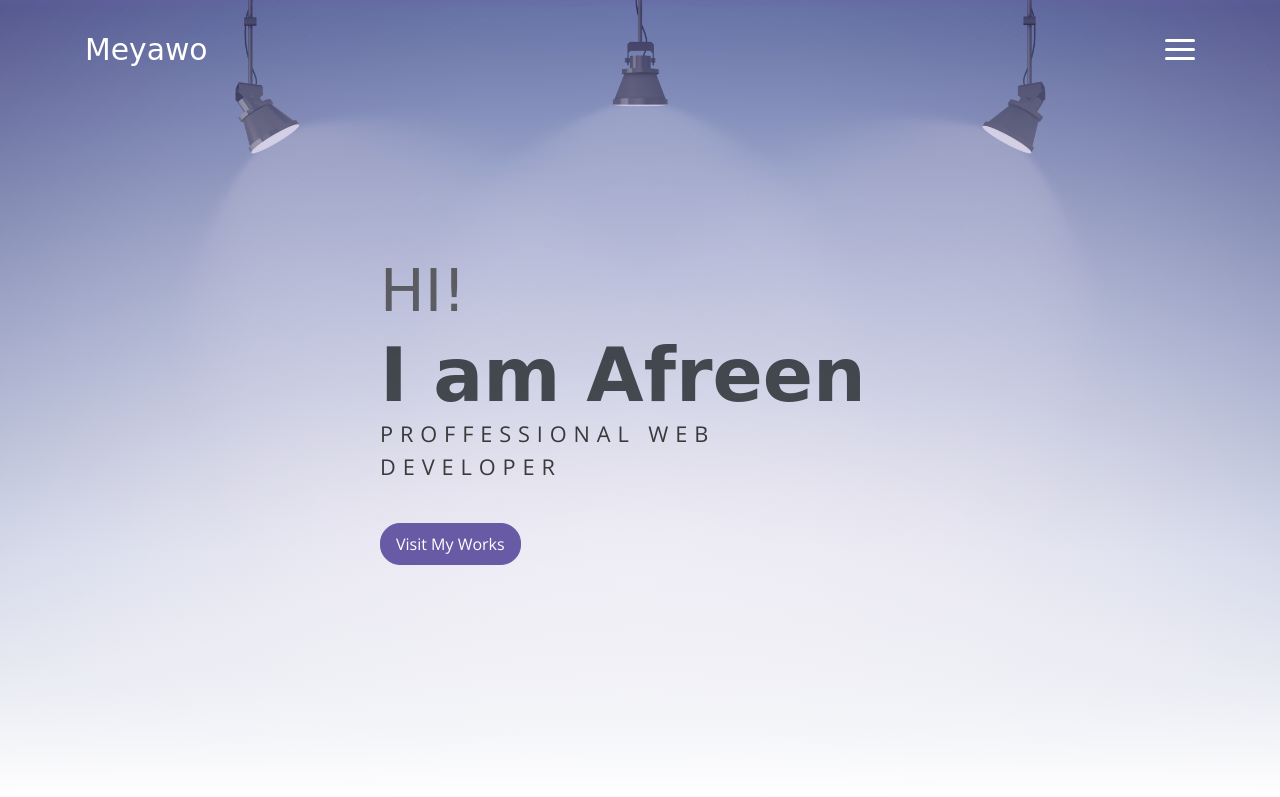
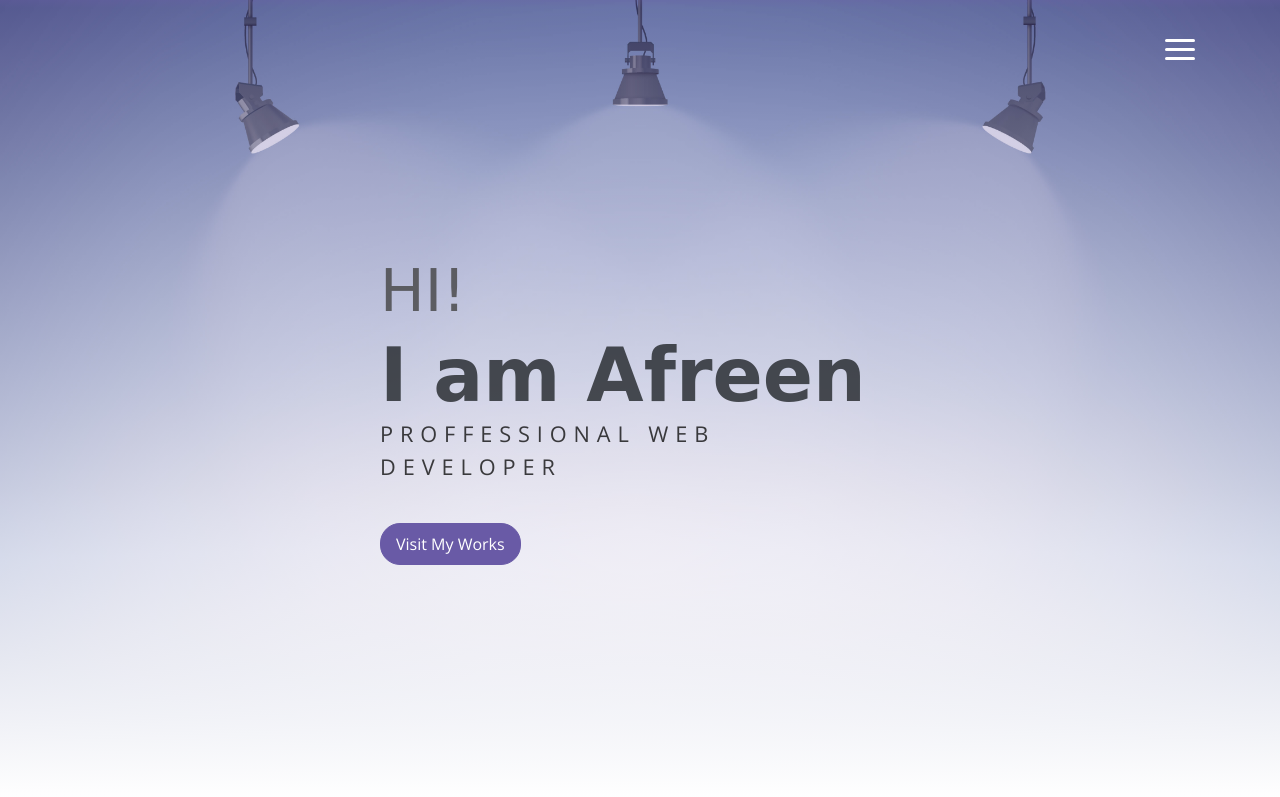
Before and after one commit to affree356/portfolio, a plain HTML site: page index.html in a window 1280 px wide. Shown: the top 797 px of the page. Drawn offline with nearby package versions, Linux system fonts and the light colour scheme; a web font is replaced by a local one.

Commit message:
Update index.html

```diff
--- a/index.html
+++ b/index.html
@@ -19,7 +19,7 @@
     <!-- Page Navbar -->
     <nav class="custom-navbar" data-spy="affix" data-offset-top="20">
         <div class="container">
-            <a class="logo" href="#">Meyawo</a>
+
             <ul class="nav">
                 <li class="item">
                     <a class="link" href="#home">Home</a>
```
